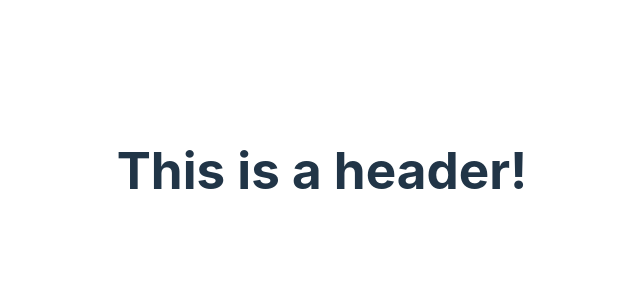
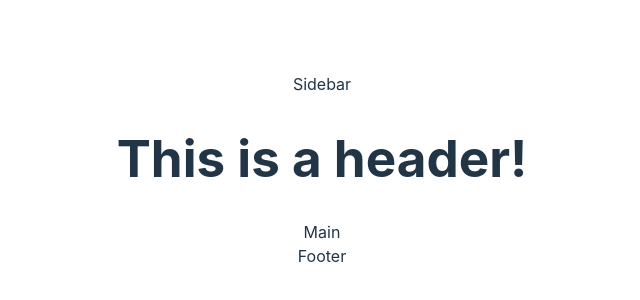
Before and after one commit to v-lahutik/Spotify-Frontend, a React (Vite) app: page / in a window 1280 px wide. Shown: the part 230-530 px from the top of the page, without its empty margins (318-958 px from the left). Built offline with nearby package versions, Linux system fonts and the light colour scheme.

Commit message:
Created basic Home layout

```diff
--- /dev/null
+++ b/src/components/Footer/Footer.jsx
@@ -0,0 +1,5 @@
+function Footer() {
+  return <div>Footer</div>;
+}
+
+export default Footer;
--- /dev/null
+++ b/src/components/Main/Main.jsx
@@ -0,0 +1,5 @@
+function Main() {
+  return <div>Main</div>;
+}
+
+export default Main;
--- /dev/null
+++ b/src/components/Sidebar/Sidebar.jsx
@@ -0,0 +1,5 @@
+function Sidebar() {
+  return <div>Sidebar</div>;
+}
+
+export default Sidebar;
--- a/src/pages/Home/Home.jsx
+++ b/src/pages/Home/Home.jsx
@@ -1,5 +1,23 @@
 import { Header } from '../../components';
+import Footer from '../../components/Footer/Footer';
+import Main from '../../components/Main/Main';
+import Sidebar from '../../components/Sidebar/Sidebar';
 
 export const Home = () => {
-  return <Header />;
+  return (
+    <>
+      <div className="spotify-body">
+        <Sidebar />
+        <div className="body">
+          <Header />
+          <div className="body-contents">
+            <Main />
+          </div>
+        </div>
+      </div>
+      <div className="spotify-footer">
+        <Footer />
+      </div>
+    </>
+  );
 };
```
